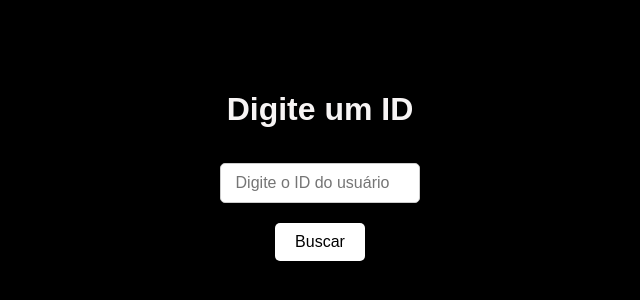
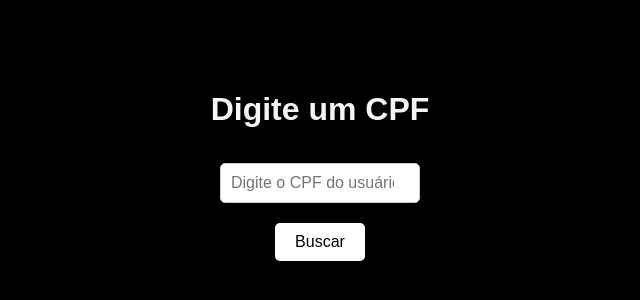
Before and after one commit to josbruno/id, a plain HTML site: page index.html in a window 1280 px wide. Shown: the part 224-524 px from the top of the page, without its empty margins (320-960 px from the left). Drawn offline with Linux system fonts and the light colour scheme.

Commit message:
Update index.html
Signed-off-by: josbruno <joseeugenio5000@gmail.com>

```diff
--- a/index.html
+++ b/index.html
@@ -8,7 +8,7 @@
 </head>
 <body>
     <center>
-    <h1>Digite um ID</h1>
+    <h1>Digite um CPF</h1>
     <div id="imagem"></div>
     <div id="nome"></div>
     <div id="sobrenome"></div>
@@ -16,11 +16,12 @@
     <div id="pais"></div>
     <div id="link"></div>
 
-    <input type="number" id="valorDigitado" placeholder="Digite o ID do usuário">
+    <input type="number" id="valorDigitado" placeholder="Digite o CPF do usuário">
     <br>
     <div id="erro"></div>
     <button onclick="valor()">Buscar</button>
     </center>
     <script src="script.js"></script>
 </body>
+
 </html>
```
